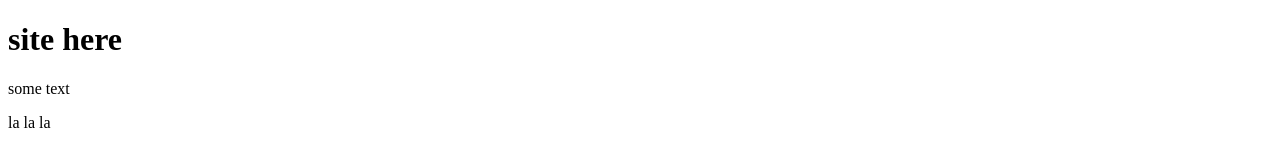
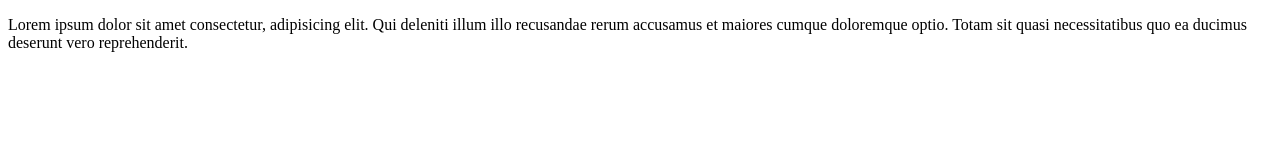
Before and after one commit to zhenyaDvorakevich/site, a plain HTML site: page index.html in a window 1280 px wide. Drawn offline with Linux system fonts and the light colour scheme.

Commit message:
third commit

```diff
--- a/index.html
+++ b/index.html
@@ -7,8 +7,6 @@
     <link rel="stylesheet" href="css/style.css">
 </head>
 <body>
-    <h1>site here</h1>
-    <p>some text</p>
-    <p>la la la</p>
+    <p>Lorem ipsum dolor sit amet consectetur, adipisicing elit. Qui deleniti illum illo recusandae rerum accusamus et maiores cumque doloremque optio. Totam sit quasi necessitatibus quo ea ducimus deserunt vero reprehenderit.</p>
 </body>
 </html>
```
